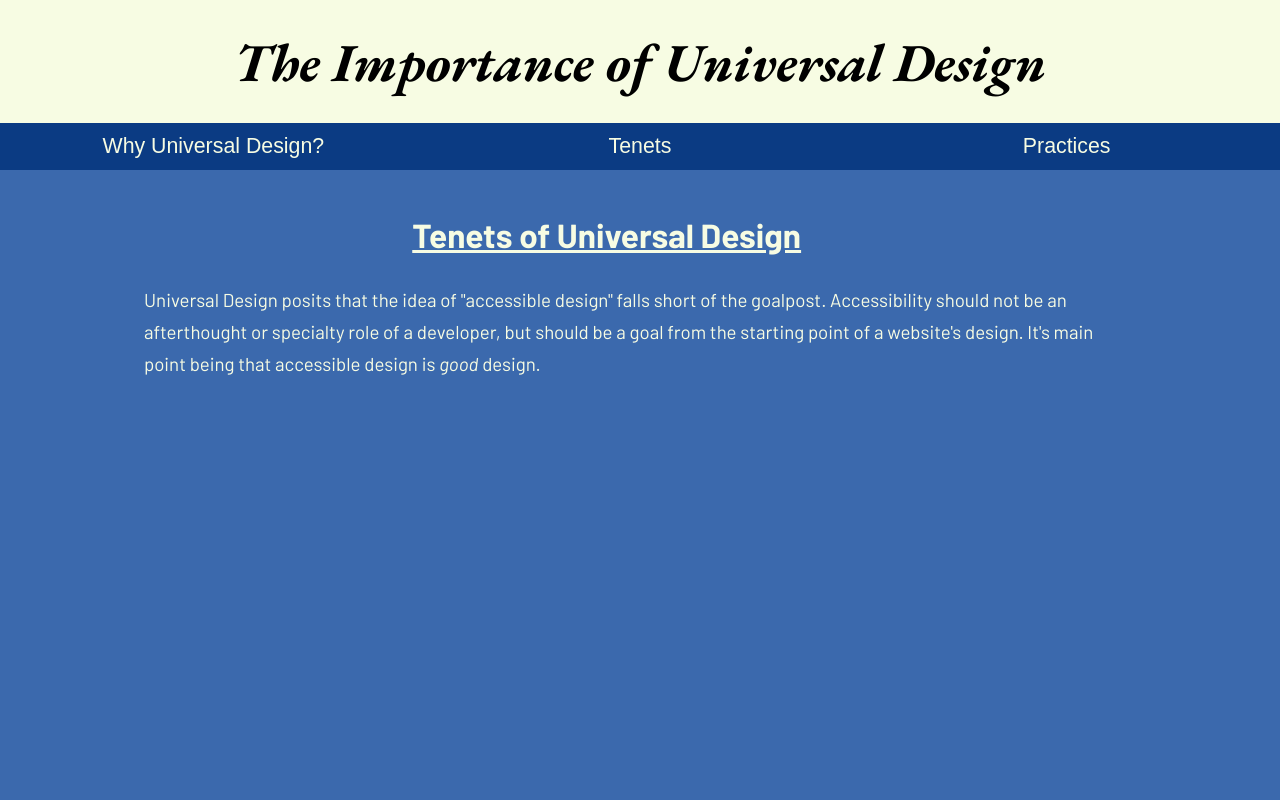
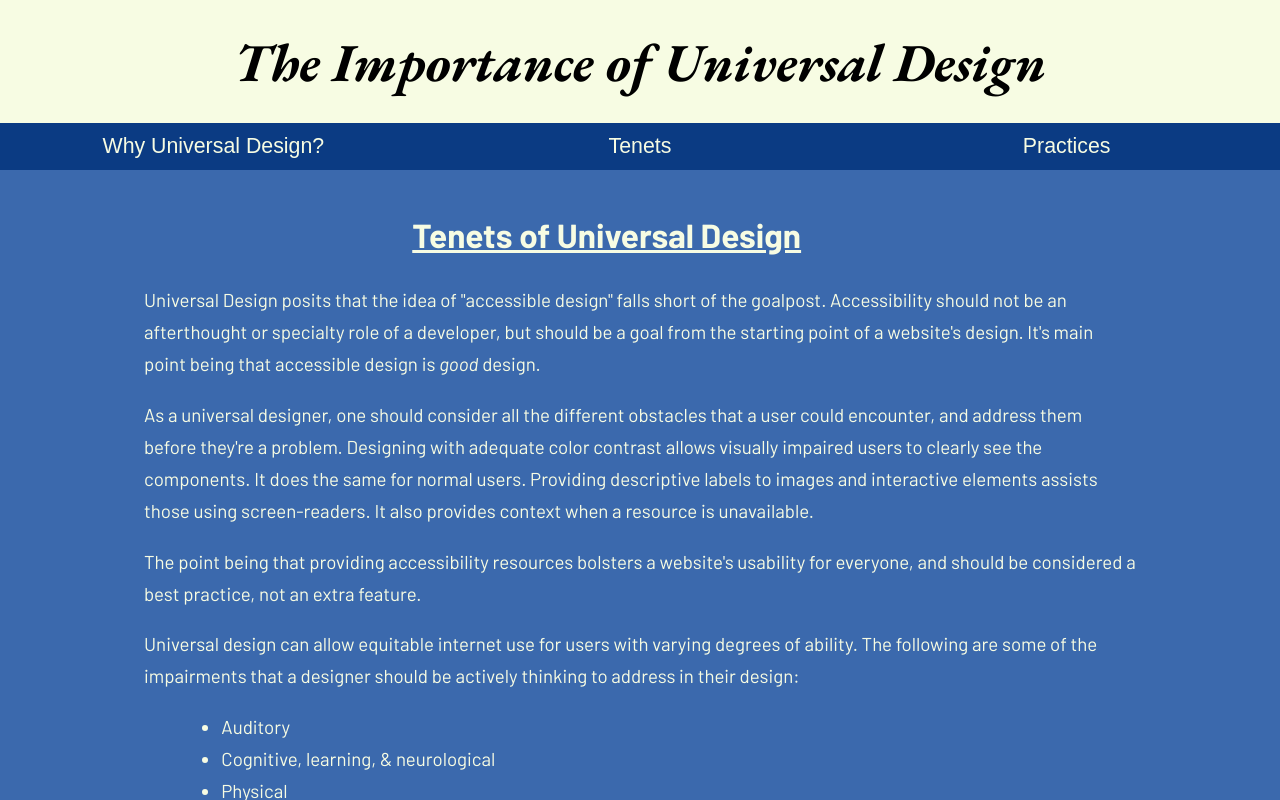
Before and after one commit to dandrewbarlow/universal-design-final-project, a React (Create React App) app: page / in a window 1280 px wide. Both pictures are taken after a click on the button "Tenets". Shown: the top 800 px of the page. Built offline with nearby package versions, Linux system fonts and the light colour scheme.

Commit message:
added content

```diff
--- a/src/content/practices.jsx
+++ b/src/content/practices.jsx
@@ -27,10 +27,9 @@ export default function Practices() {
 
         <nav>
             <ol>
-            <li><a href="#html5">HTML5</a></li>
-            <li><a href="#images">Images</a> </li>
-            <li><a href="#structure">Semantics and Structure</a></li>
-            <li></li>
+                <li><a href="#html5">HTML5</a></li>
+                <li><a href="#images">Images</a> </li>
+                <li><a href="#structure">Semantics and Structure</a></li>
             </ol>
         </nav>
 
--- a/src/content/tenets.tsx
+++ b/src/content/tenets.tsx
@@ -7,10 +7,42 @@
 export default function Tenets() {
     return (
         <section>
-        <h2>Tenets of Universal Design</h2>
-        <p>
-            Universal Design posits that the idea of "accessible design" falls short of the goalpost. Accessibility should not be an afterthought or specialty role of a developer, but should be a goal from the starting point of a website's design. It's main point being that accessible design is <em>good</em> design.
-        </p>
+            <h2>Tenets of Universal Design</h2>
+            <p>
+                Universal Design posits that the idea of "accessible design" falls short of the goalpost. Accessibility should not be an afterthought or specialty role of a developer, but should be a goal from the starting point of a website's design. It's main point being that accessible design is <em>good</em> design.
+            </p>
+
+            <p>
+                As a universal designer, one should consider all the different obstacles that a user could encounter, and address them before they're a problem. Designing with adequate color contrast allows visually impaired users to clearly see the components. It does the same for normal users. Providing descriptive labels to images and interactive elements assists those using screen-readers. It also provides context when a resource is unavailable.
+            </p>
+           <p>
+                The point being that providing accessibility resources bolsters a website's usability for everyone, and should be considered a best practice, not an extra feature.
+            </p>
+
+            <p>
+                Universal design can allow equitable internet use for users with varying degrees of ability. The following are some of the impairments that a designer should be actively thinking to address in their design:
+            </p>
+
+            <ul>
+                <li>Auditory</li>
+                <li>Cognitive, learning, &amp; neurological</li>
+                <li>Physical</li>
+                <li>Speech</li>
+                <li>Visual</li>
+            </ul>
+
+            <p>Here are some of the principles that define universal design:</p>
+
+            <h3>Tenets</h3>
+            <ul>
+                <li>Equitable use</li>
+                <li>Flexibility in use</li>
+                <li>Simple Intuitive use</li>
+                <li>Perceptible information</li>
+                <li>Tolerance for error</li>
+                <li>Size and space for approach and use</li>
+            </ul>
+
         </section>
     );
 }
```
